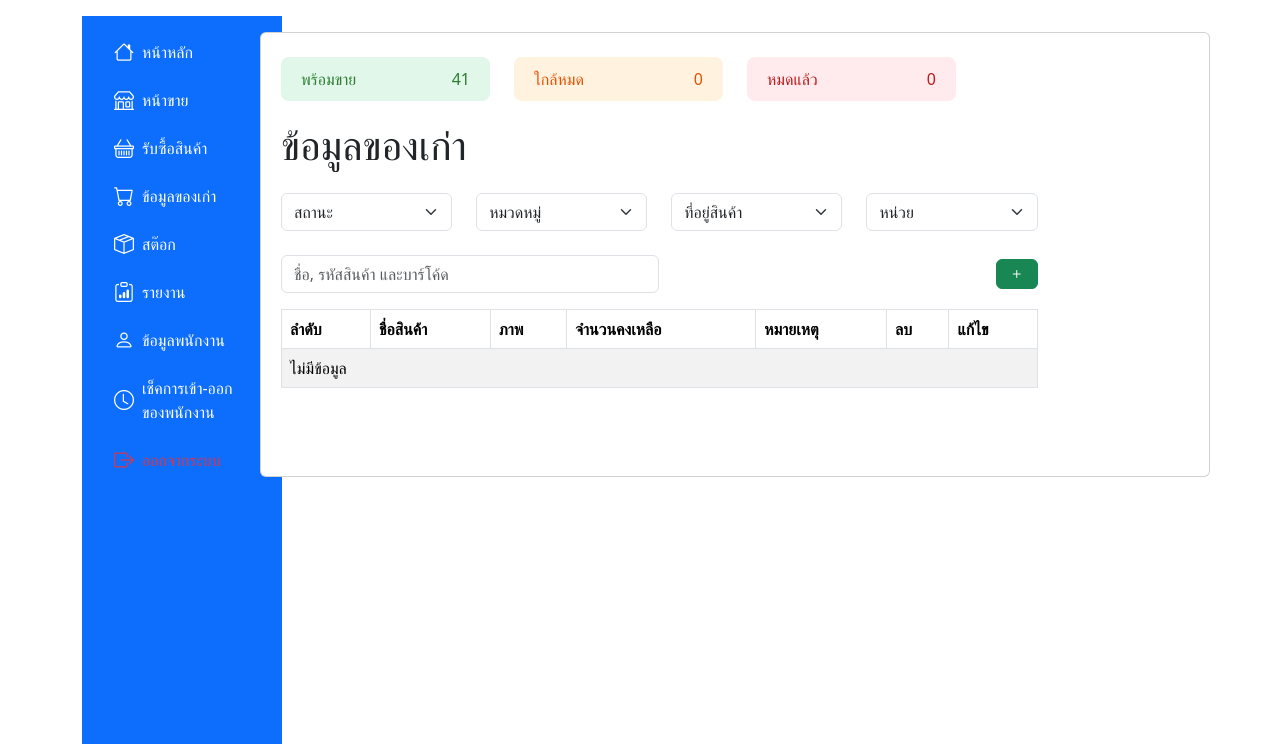
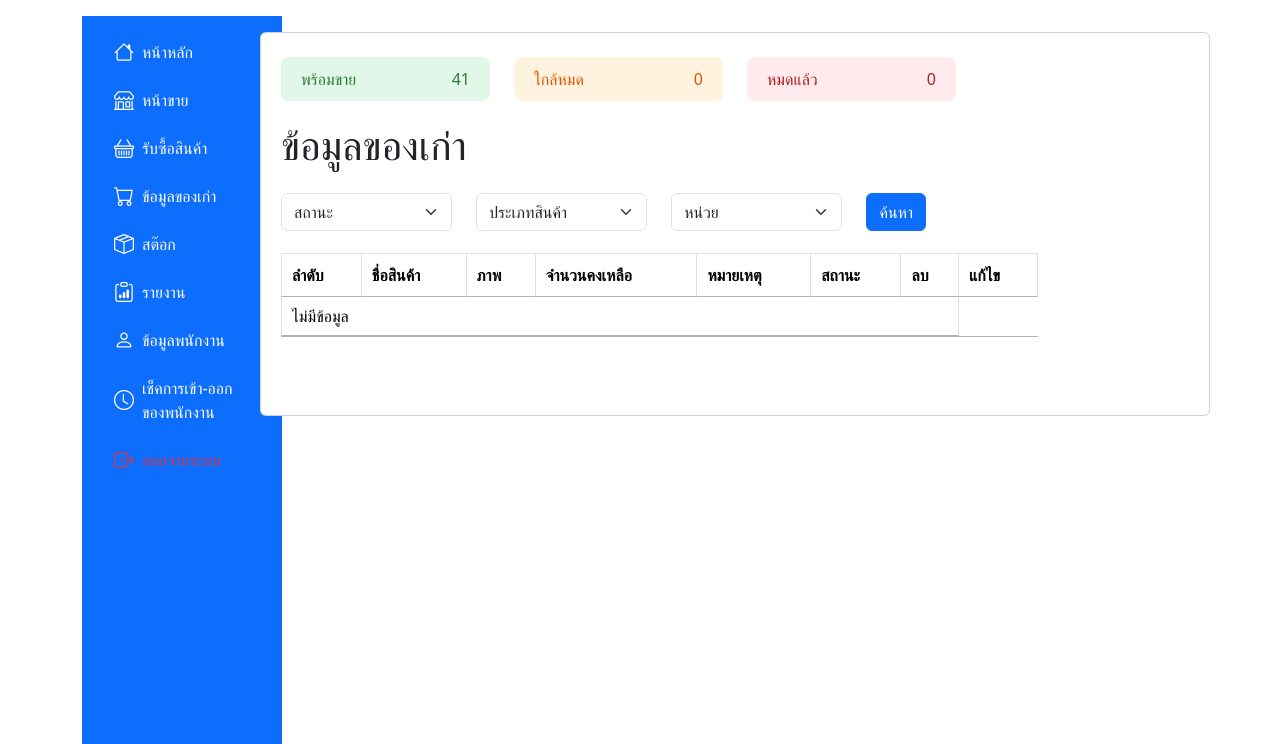
Before and after one commit to leenkun27/projectgreen, a PHP site: page /Admin/stock_admin.php in a window 1280 px wide. Shown: the part 56-800 px from the top of the page. Run offline with PHP 8.4, Linux system fonts and the light colour scheme; data that the repository does not hold is empty; some libraries are stand-ins or nearby versions.

Commit message:
แก้ไขหน้า stock

```diff
--- a/Admin/stock_admin.php
+++ b/Admin/stock_admin.php
@@ -12,6 +12,7 @@
     <link href="https://cdn.jsdelivr.net/npm/bootstrap@5.3.3/dist/css/bootstrap.min.css" rel="stylesheet">
     <!-- DataTables CSS -->
     <link rel="stylesheet" href="https://cdn.datatables.net/1.13.6/css/dataTables.bootstrap5.min.css">
+    <link rel="stylesheet" type="text/css" href="https://cdn.datatables.net/1.12.1/css/jquery.dataTables.min.css">
     <style>
         .status-icon {
             font-size: 1.2em;
@@ -88,48 +89,41 @@
                         <h1>ข้อมูลของเก่า</h1>
                         <div class="row">
                             <!-- Filter Section -->
-                                <di class="mt-3">
+                            <div class="mt-3">
                                 <div class="row">
                                     <div class="col-md-3">
-                                            <select class="form-select">
-                                                <option>สถานะ</option>
-                                                <option>พร้อมขาย</option>
-                                                <option>หมดแล้ว</option>
+                                        <select id="statusSelect" class="form-select">
+                                            <option value="">สถานะ</option>
+                                            <option value="พร้อมขาย">พร้อมขาย</option>
+                                            <option value="หมดแล้ว">หมดแล้ว</option>
                                         </select>
                                     </div>
                                     <div class="col-md-3">
-                                            <select class="form-select">
-                                                <option>หมวดหมู่</option>
-                                                <option>เครื่องใช้ไฟฟ้า</option>
-                                                <option>เฟอร์นิเจอร์</option>
+                                        <select id="categorySelect" class="form-select">
+                                            <option value="">ประเภทสินค้า</option>
+                                            <option value="เศษเหล็ก">เศษเหล็ก</option>
+                                            <option value="กระดาษ">กระดาษ</option>
+                                            <option value="พลาสติก">พลาสติก</option>
+                                            <option value="โลหะที่มีค่าสูง">โลหะที่มีค่าสูง</option>
+                                            <option value="เครื่องใช้ไฟฟ้า">เครื่องใช้ไฟฟ้า</option>
+                                            <option value="อื่นๆ">อื่นๆ</option>
                                         </select>
                                     </div>
                                     <div class="col-md-3">
-                                            <select class="form-select">
-                                                <option>ที่อยู่สินค้า</option>
-                                                <option>คลัง 1</option>
-                                                <option>คลัง 2</option>
+                                        <select id="locationSelect" class="form-select">
+                                            <option value="">หน่วย</option>
+                                            <option value="กิโลกรัม">กิโลกรัม</option>
+                                            <option value="ชิ้น">ชิ้น</option>
+                                            <option value="ลัง">ลัง</option>
                                         </select>
                                     </div>
                                     <div class="col-md-3">
-                                            <select class="form-select">
-                                                <option>หน่วย</option>
-                                                <option>ชิ้น</option>
-                                                <option>แพ็ค</option>
-                                            </select>
-                                        </div>
-                                    </div>
-                                </di
-                                    <!-- Search and Table Section -->
-                                <div class="mt-4">
-                                    <div class="d-flex justify-content-between align-items-center">
-                                        <input type="text" class="form-control w-50" placeholder="ชื่อ, รหัสสินค้า และบาร์โค้ด">
-                                        <div>
-                                            <button class="btn btn-success"><i class="bi bi-plus"></i></button>
+                                        <button id="searchButton" class="btn btn-primary">ค้นหา</button>
                                     </div>
                                 </div>
                             </div>
 
+                            <!-- DataTable Section -->
                             <div class="table-responsive mt-3">
                                 <table id="productTable" class="table table-striped table-bordered">
                                     <thead>
@@ -139,9 +133,9 @@
                                             <th scope="col">ภาพ</th>
                                             <th scope="col">จำนวนคงเหลือ</th>
                                             <th scope="col">หมายเหตุ</th>
+                                            <th scope="col">สถานะ</th>
                                             <th scope="col">ลบ</th>
                                             <th scope="col">แก้ไข</th>
-
                                         </tr>
                                     </thead>
                                     <tbody>
@@ -159,33 +153,56 @@
                                                 echo "<td><img src='" . $row['p_img'] . "' alt='product' class='img-fluid' width='50'></td>";
                                                 echo "<td>" . $row['p_qty'] . "</td>";
                                                 echo "<td>" . $row['p_type'] . "</td>";
+                                                echo "<td>" . $row['p_type'] . "</td>";
                                                 echo "<td><button type='button' class='btn btn-danger'>ลบ</button></td>";
                                                 echo "<td><button type='button' class='btn btn-warning'>แก้ไข</button></td>";
                                                 echo "</tr>";
                                             }
                                         } else {
-                                                echo "<tr><td colspan='8'>ไม่มีข้อมูล</td></tr>";
+                                            echo "<tr><td colspan='7'>ไม่มีข้อมูล</td></tr>";
                                         }
 
                                         $conn->close(); // ปิดการเชื่อมต่อฐานข้อมูล
                                         ?>
                                     </tbody>
                                 </table>
+
+
                             </div>
                         </div>
 
-                            <!-- Import Bootstrap JS -->
+                    </div>
+
+                    <!-- DataTable JS -->
+                    <script src="https://ajax.googleapis.com/ajax/libs/jquery/3.7.1/jquery.min.js"></script>
                     <script src="https://cdn.jsdelivr.net/npm/bootstrap@5.3.3/dist/js/bootstrap.bundle.min.js"></script>
-                            <!-- DataTables JS -->
                     <script src="https://cdn.datatables.net/1.13.6/js/jquery.dataTables.min.js"></script>
                     <script src="https://cdn.datatables.net/1.13.6/js/dataTables.bootstrap5.min.js"></script>
                     <script>
                         $(document).ready(function() {
-                                    $('#productTable').DataTable();
+                            var table = $('#productTable').DataTable({
+                                language: {
+                                    search: "ค้นหา:",
+                                    searchPlaceholder: "ชื่อ, รหัสสินค้า และบาร์โค้ด"
+                                }
+                            });
+
+                            // ค้นหาตามฟิลด์ที่เลือก
+                            $('#searchButton').click(function() {
+                                var status = $('#statusSelect').val();
+                                var category = $('#categorySelect').val();
+                                var location = $('#locationSelect').val();
+                                var unit = $('#unitSelect').val();
+
+                                table
+                                    .column(5).search(status) // ค้นหาตามสถานะ
+                                    .column(1).search(category) // ค้นหาตามประเภทสินค้า
+                                    .column(2).search(unit) // ค้นหาตามหน่วย
+                                    .draw();
+                            });
                         });
                     </script>
 
-                            <script src="https://ajax.googleapis.com/ajax/libs/jquery/3.7.1/jquery.min.js"></script>
                     <script src="https://cdn.jsdelivr.net/npm/sweetalert2@11"></script>
                     <script>
                         $(document).ready(function() {
```
Lines whose indentation alone changed are shown as unchanged.
